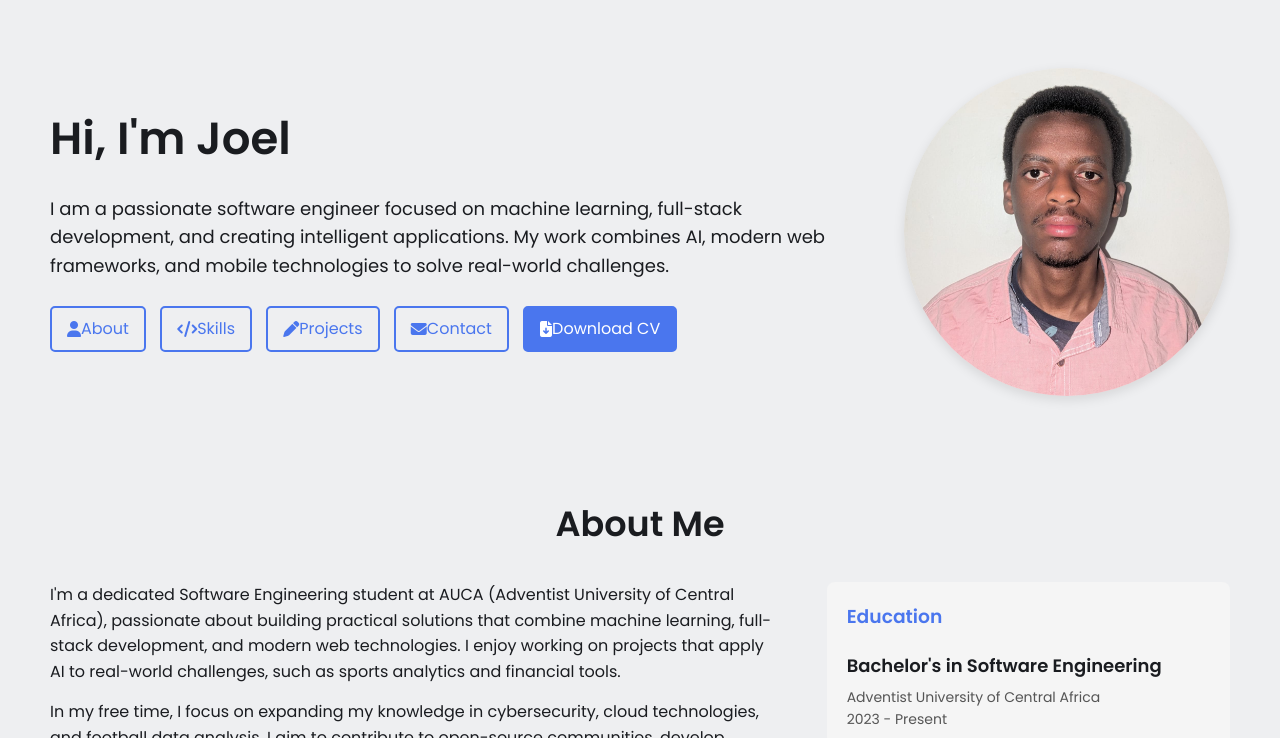
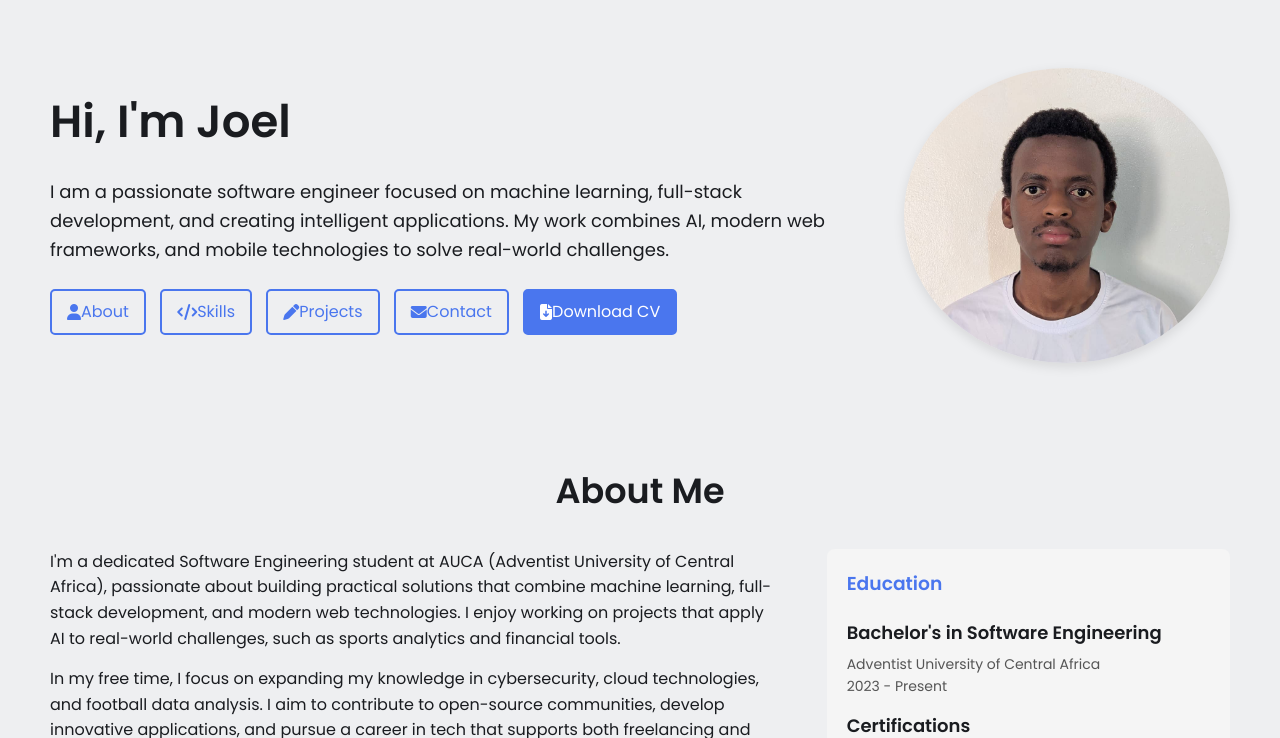
Before and after one commit to mujoel/mucyo-joel-portfolio, a website: page index.html in a window 1280 px wide. Shown: the part 62-800 px from the top of the page. Drawn offline with Linux system fonts and the light colour scheme.

Commit message:
index.html

```diff
--- a/index.html
+++ b/index.html
@@ -70,7 +70,7 @@
         </div>
       </div>
       <div class="headshot">
-        <img src="joe.jpeg" alt="Portrait of Joel Mucyo">
+        <img src="joe1.jpeg" alt="Portrait of Joel Mucyo">
       </div>
     </section>
 
```
